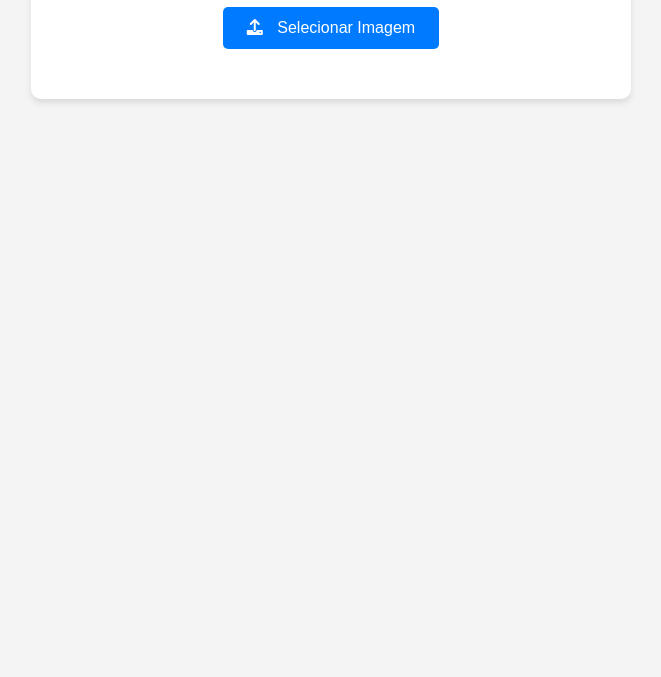
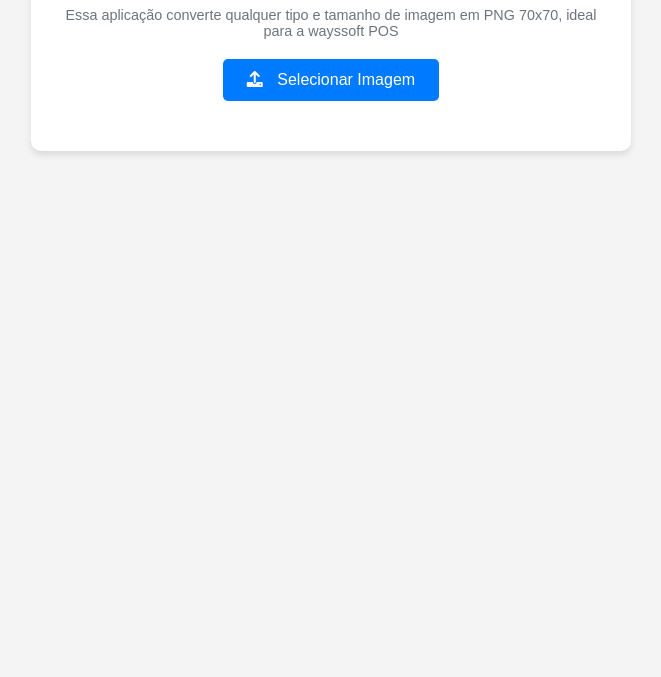
Before and after one commit to andregustavo77/gitconverteimgpos, a plain HTML site: page index.html in a window 1280 px wide. Shown: the part 123-800 px from the top of the page, without its empty margins (309-970 px from the left). Drawn offline with Linux system fonts and the light colour scheme.

Commit message:
legenda do que a aplicacao faz

```diff
--- a/index.html
+++ b/index.html
@@ -79,11 +79,18 @@
         #result button:hover {
             background-color: #138496;
         }
+        .app-description {
+            color: #6c757d;
+            font-size: 0.9em;
+            margin-top: 10px;
+            margin-bottom: 20px;
+        }
     </style>
 </head>
 <body>
     <div class="upload-container">
         <h1><i class="fas fa-image"></i> Conversor de Imagens</h1>
+        <p class="app-description">Essa aplicação converte qualquer tipo e tamanho de imagem em PNG 70x70, ideal para a wayssoft POS</p>
         <div class="file-input-wrapper">
             <label for="imageInput" class="file-input-btn">
                 <i class="fas fa-upload"></i> Selecionar Imagem
```
